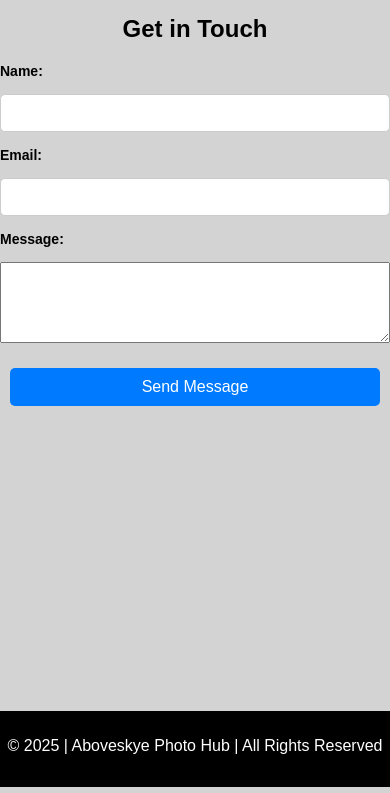
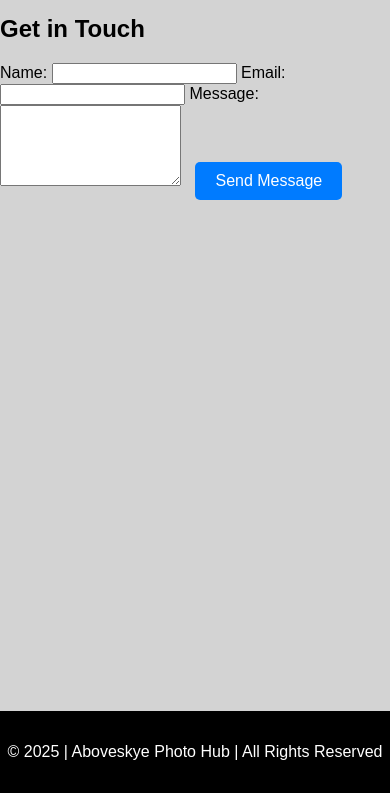
Before and after one commit to EbenyICT/Ebenezer-Aliriguzo, a website built with Vite: page contact.html in a window 390 px wide. Shown: the part 101-894 px from the top of the page. Built offline with nearby package versions, Linux system fonts and the light colour scheme.

Commit message:
Update index.css

```diff
--- a/src/index.css
+++ b/src/index.css
@@ -265,71 +265,4 @@ button:hover {
     object-fit: cover;
     margin-bottom: 20px;
 }
-
-    /* Existing styles... */
-
-/* New styles for login and signup pages */
-.form-container {
-    max-width: 400px;
-    margin: 50px auto;
-    padding: 20px;
-    background-color: #fff;
-    border-radius: 8px;
-    box-shadow: 0 4px 8px rgba(0, 0, 0, 0.1);
 }
-
-h2 {
-    text-align: center;
-    margin-bottom: 20px;
-}
-
-form {
-    display: flex;
-    flex-direction: column;
-    gap: 15px;
-}
-
-label {
-    font-size: 14px;
-    font-weight: bold;
-}
-
-input {
-    padding: 10px;
-    border: 1px solid #ccc;
-    border-radius: 5px;
-    font-size: 14px;
-}
-
-.password-container {
-    position: relative;
-}
-
-.password-container i {
-    position: absolute;
-    right: 10px;
-    top: 50%;
-    transform: translateY(-50%);
-    cursor: pointer;
-    color: #999;
-}
-
-button {
-    background-color: #007bff;
-    color: #fff;
-    border: none;
-    padding: 10px 20px;
-    border-radius: 5px;
-    cursor: pointer;
-    font-size: 16px;
-}
-
-button:hover {
-    background-color: #0056b3;
-}
-
-p {
-    text-align: center;
-    margin-top: 10px;
-}
-}
```
